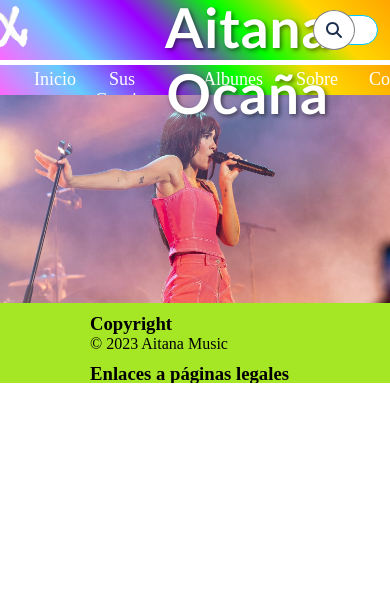
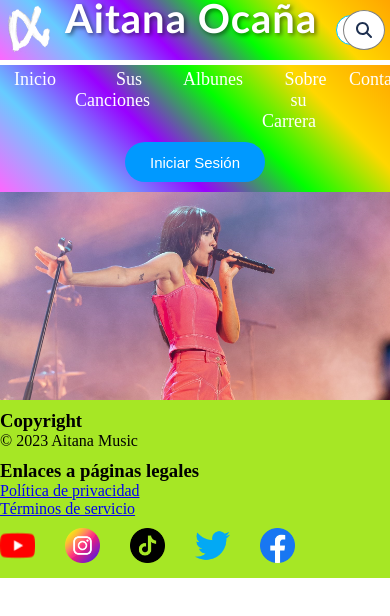
Before and after one commit to JaimeDev0/Pagina_Web_Aitana, a plain HTML site: page Index.html in a window 390 px wide. Shown: the top 616 px of the page. Drawn offline with Linux system fonts and the light colour scheme; files whose address does not match are found by name.

Commit message:
Cambios responsive y colores en lista

```diff
--- a/Style.css
+++ b/Style.css
@@ -156,7 +156,6 @@ footer{
     width: 100%;
     height: 80px;
     background-color: #98e302db;
-    position: relative;
     bottom: 0;
     margin-top: 15px;
     overflow: hidden;
@@ -183,3 +182,106 @@ footer{
 .redes-sociales ul li:hover {
     transform: scale(1.1); /* Ajusta el valor según tus preferencias para el efecto hover */
 }
+
+/*pantallas menos 850px*/
+@media only screen and (max-width: 850px) {
+    header {
+        height: auto;
+    }
+    h1 {
+        font-size: 50px;
+        margin-left: 200px;
+    }
+    .buscar {
+        float: none;
+        margin: 7px 11px;
+        text-align: center;
+        margin-top: 9px;
+    }
+    .btn {
+        right: 15px;
+    }
+    nav {
+        height: auto;
+    }
+    nav ul {
+        text-align: center;
+        margin-left: 0;
+        padding: 10px;
+    }
+    nav ul li {
+        display: block;
+        margin: 0;
+        margin-bottom: 10px;
+    }
+    nav button {
+        height: 40px;
+        width: 140px;
+        float: none;
+        margin: 10px auto;
+        display: block;
+    }
+    .imgAitana {
+        max-width: 100%;
+        height: auto;
+    }
+    footer {
+        height: auto;
+    }
+    .copyright, .enlaces-legales {
+        float: none;
+        margin-left: 0;
+        margin-top: 10px;
+    }
+    .redes-sociales ul {
+        float: none;
+        margin: 10px auto;
+        text-align: center;
+    }
+}
+
+
+
+@media only screen and (max-width: 630px) {
+    h1 {
+        font-size: 40px;
+        margin-left: 10px; /* Ajusta según sea necesario */
+    }
+
+    .buscar {
+        float: none;
+        margin: 10px auto;
+        text-align: center;
+    }
+
+    .btn {
+        right: 5px;
+    }
+
+    nav ul {
+        margin-left: 0;
+        padding: 0;
+        text-align: center;
+    }
+
+    nav ul li {
+        display: inline-block;
+        margin: 0;
+    }
+
+    nav button {
+        float: none;
+        margin: 10px auto;
+        display: block;
+    }
+
+    footer {
+        height: auto;
+    }
+
+    .redes-sociales ul {
+        float: none;
+        margin: 10px auto;
+        text-align: center;
+    }
+}
```
Also changed, not shown: Canciones.html (+15 -5 lines), Index.html (+1 -2 lines), Iniciar-sesion.html (+1 -1 lines).
